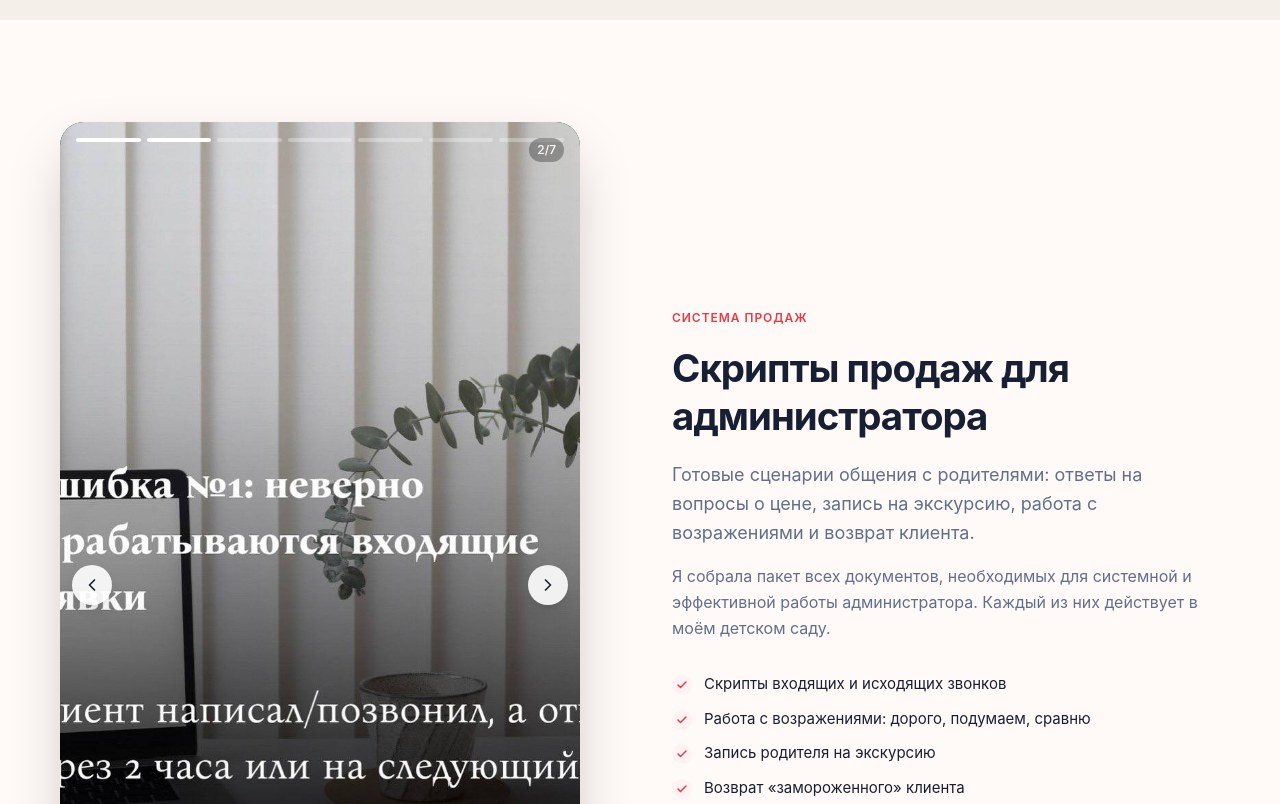
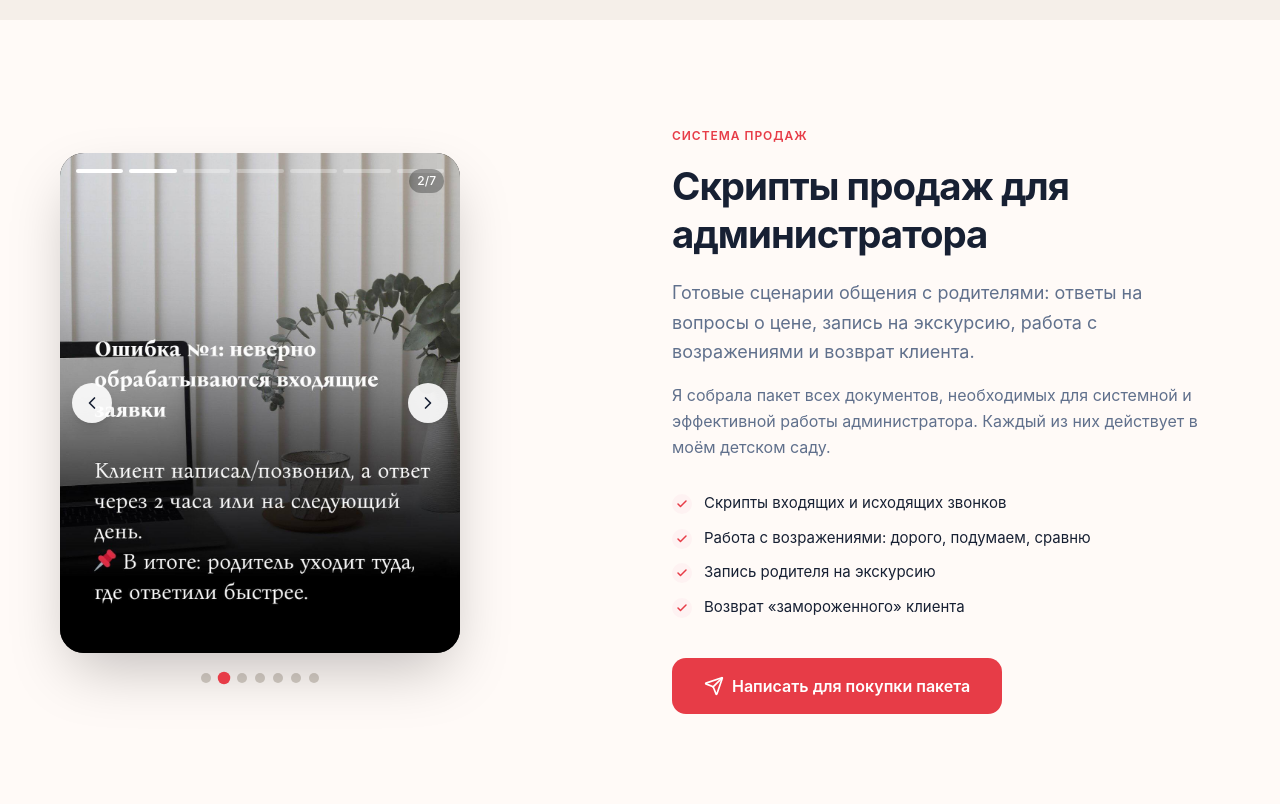
Before and after one commit to suyazov/suyazova.ru, a React (Vite) app: page / in a window 1280 px wide. Shown: the part 2620-3424 px from the top of the page. Built offline with nearby package versions, Linux system fonts and the light colour scheme.

Commit message:
resize story gallery to 400x500px

```diff
--- a/src/sections/AdminPackage.tsx
+++ b/src/sections/AdminPackage.tsx
@@ -50,9 +50,9 @@ function StoryGallery() {
   }, [next]);
 
   return (
-    <div id="story-gallery" className="relative w-full max-w-[520px] mx-auto lg:mx-0">
+    <div id="story-gallery" className="relative w-full max-w-[400px] mx-auto lg:mx-0">
       {/* Main image */}
-      <div className="relative rounded-3xl overflow-hidden shadow-[0_25px_60px_-12px_rgba(0,0,0,0.25)] aspect-[9/16] bg-[#1a1a1a]">
+      <div className="relative rounded-3xl overflow-hidden shadow-[0_25px_60px_-12px_rgba(0,0,0,0.25)] aspect-[4/5] bg-[#1a1a1a]">
         {galleryItems.map((item, index) => (
           <img
             key={index}
```
